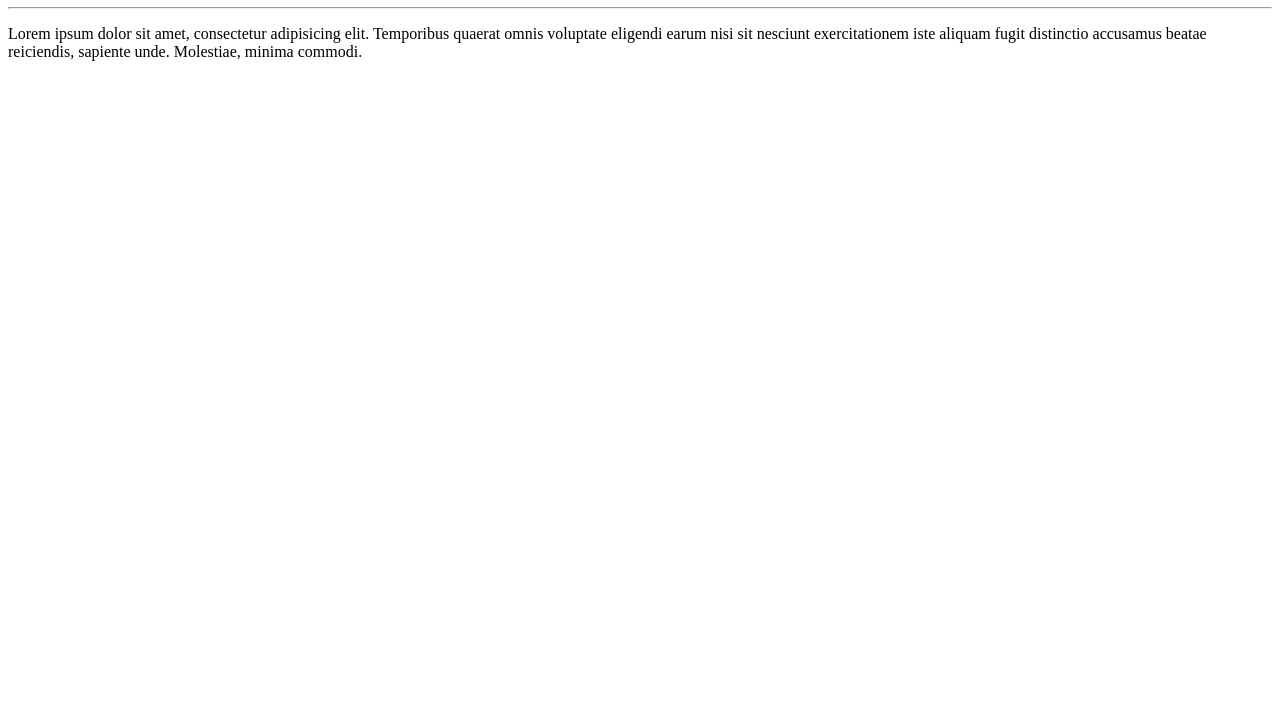
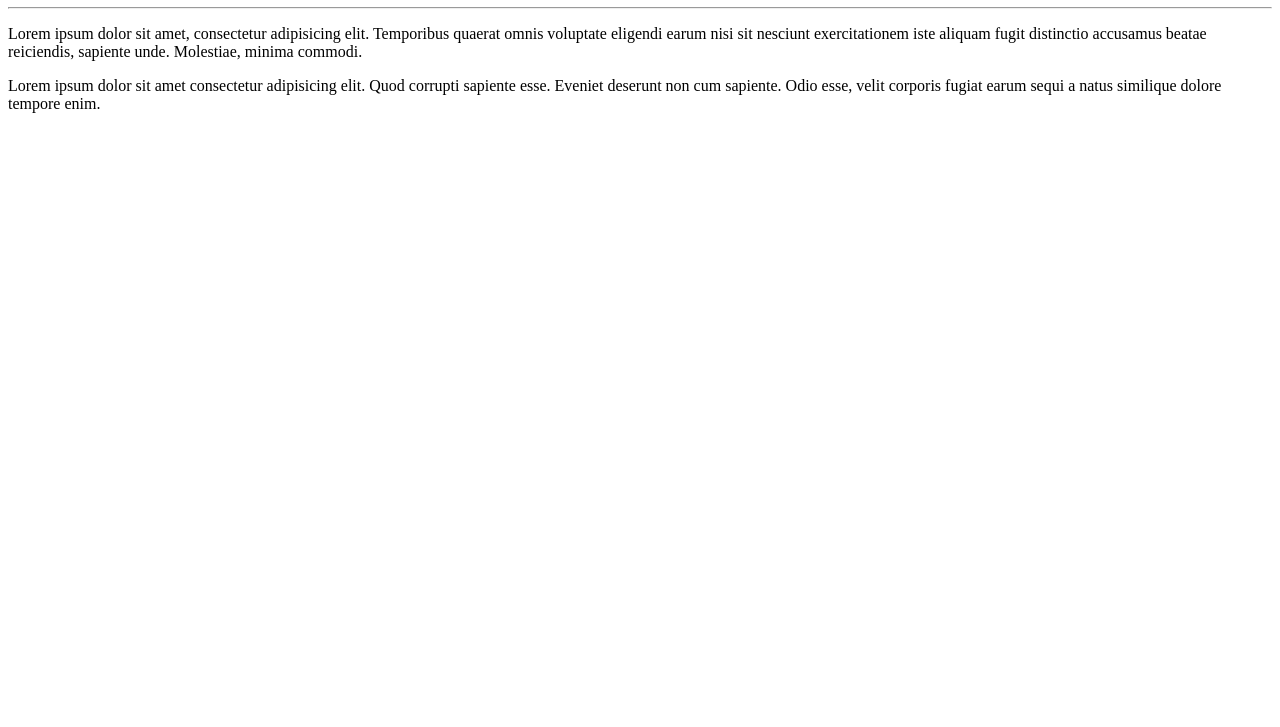
Before and after one commit to Tom-RL/Ola-Mundo, a plain HTML site: page Site-exemplo/index.html in a window 1280 px wide. Shown: the part 73-800 px from the top of the page. Drawn offline with Linux system fonts and the light colour scheme.

Commit message:
Adicionei um parágrafo

```diff
--- a/Site-exemplo/index.html
+++ b/Site-exemplo/index.html
@@ -10,5 +10,6 @@
     <h1>Olá, Mundo</h1>
     <hr>
     <p>Lorem ipsum dolor sit amet, consectetur adipisicing elit. Temporibus quaerat omnis voluptate eligendi earum nisi sit nesciunt exercitationem iste aliquam fugit distinctio accusamus beatae reiciendis, sapiente unde. Molestiae, minima commodi.</p>
+    <p>Lorem ipsum dolor sit amet consectetur adipisicing elit. Quod corrupti sapiente esse. Eveniet deserunt non cum sapiente. Odio esse, velit corporis fugiat earum sequi a natus similique dolore tempore enim.</p>
 </body>
 </html>
```
